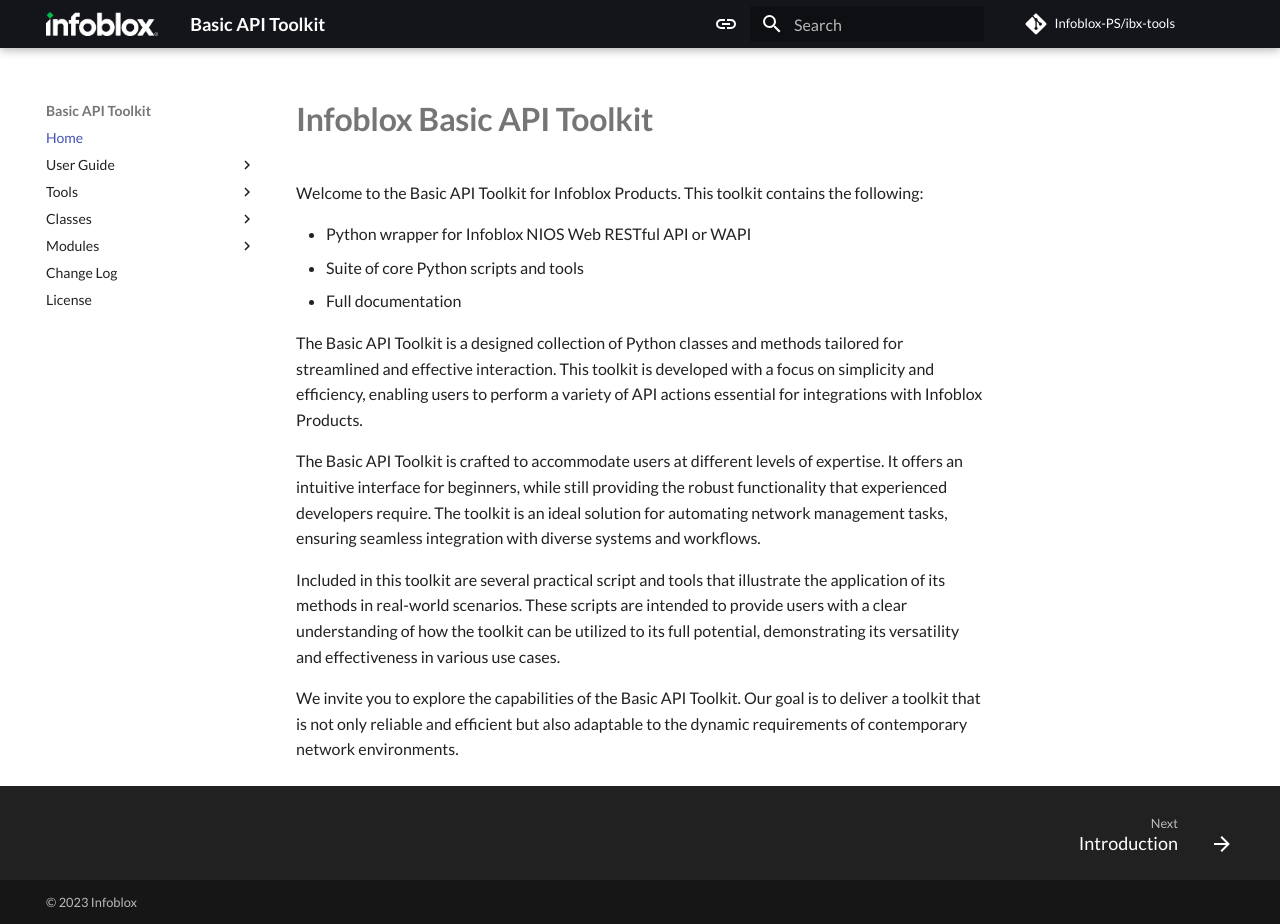
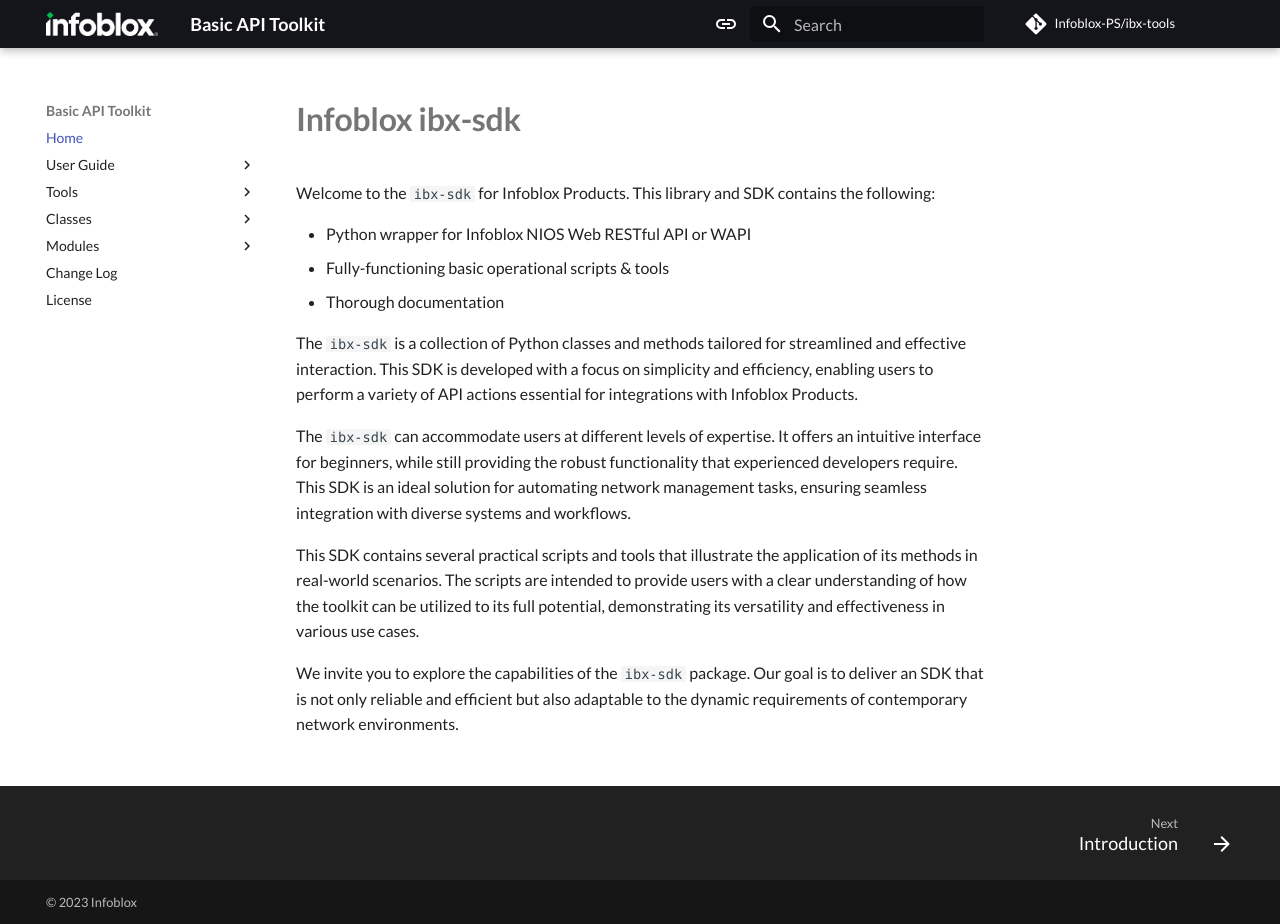
Before and after one commit to Infoblox-PS/ibx-sdk, an MkDocs documentation site: the page built from src_docs/index.md, in a window 1280 px wide and 924 px high. Built offline with MkDocs 1.6.1 and Material for MkDocs 9.7.7, drawn with Linux system fonts in a browser that asks for light colours; some web fonts are replaced; comment, search, counter and statistics services are not loaded.

Commit message:
Update software name and description in docs
This commit changes the name of the software from 'Basic API Toolkit' to
 'ibx-sdk' in the documentation index file. It also rewords some
 descriptions for clarity and emphasis on the software's simplicity,
 efficiency, thorough documentation, and wide range of uses.

```diff
--- a/src_docs/index.md
+++ b/src_docs/index.md
@@ -1,26 +1,22 @@
-# **Infoblox Basic API Toolkit**
+# **Infoblox ibx-sdk**
 
-Welcome to the Basic API Toolkit for Infoblox Products. This toolkit contains the following:
+Welcome to the `ibx-sdk` for Infoblox Products. This library and SDK contains the following:
 
 * Python wrapper for Infoblox NIOS Web RESTful API or WAPI
-* Suite of core Python scripts and tools
-* Full documentation
+* Fully-functioning basic operational scripts & tools
+* Thorough documentation
 
-The Basic API Toolkit is a designed collection of Python classes and methods tailored for
-streamlined and effective interaction. This toolkit is developed with a focus on simplicity and
-efficiency, enabling users to perform a variety of API actions essential for integrations with
-Infoblox Products.
+The `ibx-sdk` is a collection of Python classes and methods tailored for streamlined and effective interaction. This
+SDK is developed with a focus on simplicity and efficiency, enabling users to perform a variety of API actions essential
+for integrations with Infoblox Products.
 
-The Basic API Toolkit is crafted to accommodate users at different levels of expertise. It offers an
-intuitive interface for beginners, while still providing the robust functionality that experienced
-developers require. The toolkit is an ideal solution for automating network management tasks,
-ensuring seamless integration with diverse systems and workflows.
+The `ibx-sdk` can accommodate users at different levels of expertise. It offers an intuitive interface for beginners,
+while still providing the robust functionality that experienced developers require. This SDK is an ideal solution for
+automating network management tasks, ensuring seamless integration with diverse systems and workflows.
 
-Included in this toolkit are several practical script and tools that illustrate the application
-of its methods in real-world scenarios. These scripts are intended to provide users with a clear
-understanding of how the toolkit can be utilized to its full potential, demonstrating its
-versatility and effectiveness in various use cases.
+This SDK contains several practical scripts and tools that illustrate the application of its methods in real-world
+scenarios. The scripts are intended to provide users with a clear understanding of how the toolkit can be utilized to
+its full potential, demonstrating its versatility and effectiveness in various use cases.
 
-We invite you to explore the capabilities of the Basic API Toolkit. Our goal is to deliver a
-toolkit that is not only reliable and efficient but also adaptable to the dynamic requirements of
-contemporary network environments.
+We invite you to explore the capabilities of the `ibx-sdk` package. Our goal is to deliver an SDK that is not only
+reliable and efficient but also adaptable to the dynamic requirements of contemporary network environments.
```
